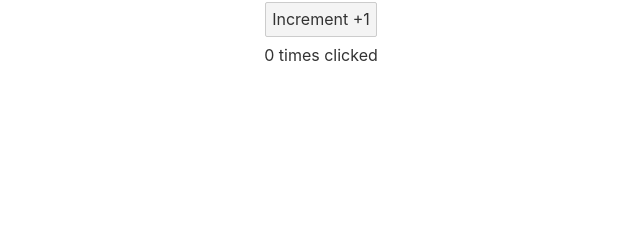
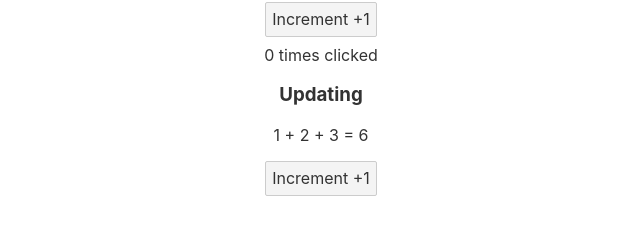
Before and after one commit to ansango/hello-svelte, a Svelte app: page / in a window 1280 px wide. Shown: the part 541-776 px from the top of the page, without its empty margins (319-959 px from the left). Built offline with nearby package versions, Linux system fonts and the light colour scheme.

Commit message:
fix reactivity demo

```diff
--- a/src/App.svelte
+++ b/src/App.svelte
@@ -4,6 +4,15 @@
   let count: number = 0;
   const increment = () => {
     count++;
+  };
+  let numbers: number[] = [1, 2, 3];
+  //sum all numbers in array with reduce
+
+  const sumNumbers = () => numbers.reduce((t, n) => t + n, 0);
+  let sum = sumNumbers();
+  const incrementNumber = () => {
+    numbers = [...numbers, numbers.length + 1];
+    sum = sumNumbers();
   };
 </script>
 
@@ -16,6 +25,13 @@
   </p>
   <button on:click={increment}>Increment +1</button>
   <div>{count} times clicked</div>
+  <div>
+    <h3>Updating</h3>
+    <div>
+      <p>{numbers.join(" + ")} = {sum}</p>
+      <button on:click={incrementNumber}>Increment +1</button>
+    </div>
+  </div>
 </main>
 
 <style>
```
